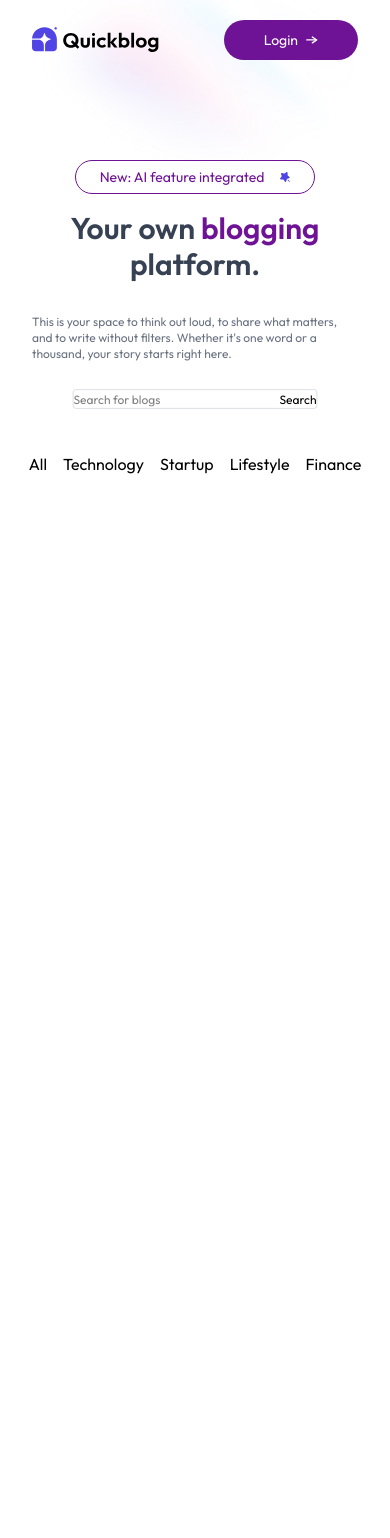
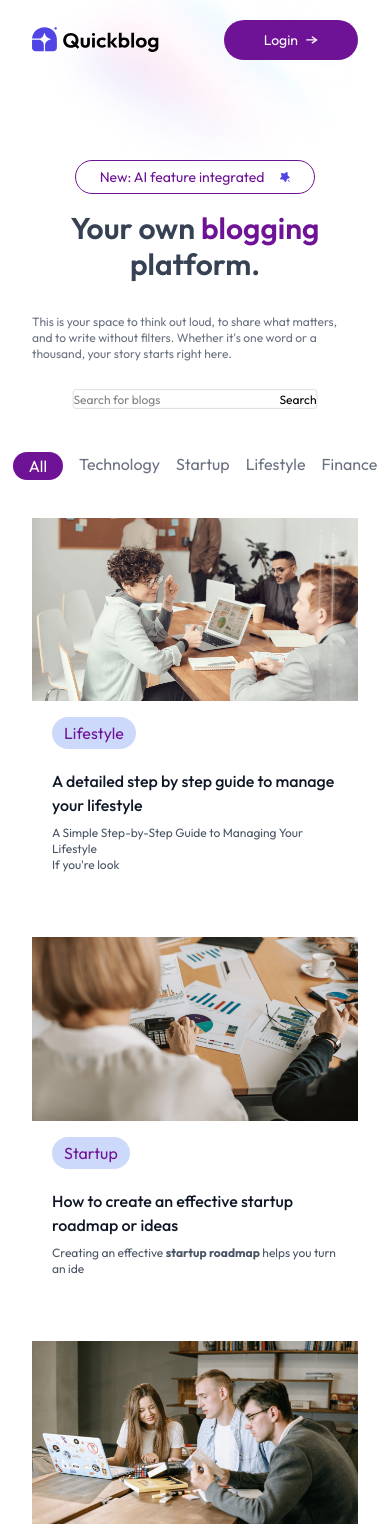
Before and after one commit to pradyumn8/StackPost-, a React (Vite) app in the folder client/: page / in a window 390 px wide. Shown: the top 1538 px of the page. Before the commit the page ends 844 px from the top, so only its background shows below. Built offline with nearby package versions, Linux system fonts and the light colour scheme.

Commit message:
User Interface is almost done

```diff
--- a/client/package.json
+++ b/client/package.json
@@ -11,6 +11,7 @@
   },
   "dependencies": {
     "@tailwindcss/vite": "^4.1.8",
+    "motion": "^12.16.0",
     "react": "^19.1.0",
     "react-dom": "^19.1.0",
     "react-router-dom": "^7.6.2",
--- a/client/src/App.jsx
+++ b/client/src/App.jsx
@@ -8,7 +8,7 @@ const App = () => {
     <div>
       <Routes>
         <Route path='/' element={<Home/>} />
-        <Route path='/blog' element={<Blog/>} />
+        <Route path='/blog/:id' element={<Blog/>} />
       </Routes>
     </div>
   )
--- /dev/null
+++ b/client/src/components/BlogCard.jsx
@@ -0,0 +1,21 @@
+
+const BlogCard = ({ blog }) => {
+
+    const { title, description, category, image, _id } = blog;
+
+    return (
+        <div onClick={() => Navigate(`/blog/${_id}`)}>
+            <img src={image} alt="" className='aspect-video' />
+            <span className='ml-5 mt-4 px-3 py-1 inline-block bg-primay/20 rounded-full text-x5 text-[#6f1396]'>{category}</span>
+            <div className='p-5'>
+                <h5 className='mb-2 font-medium text-gray-900'>{title}</h5>
+                <p
+                    className='mb-3 text-xs text-gray-600'
+                    dangerouslySetInnerHTML={{ __html: description.slice(0, 80) }}
+                ></p>
+            </div>
+        </div>
+    )
+}
+
+export default BlogCard
--- a/client/src/components/BlogList.jsx
+++ b/client/src/components/BlogList.jsx
@@ -1,21 +1,33 @@
-import React from 'react'
-import { blogCategories } from '../assets/assets'
+import React, { useState } from 'react'
+import { blog_data, blogCategories } from '../assets/assets'
+import { motion } from "motion/react"
+import BlogCard from './BlogCard'
 
 const BlogList = () => {
+
+    const [menu, setMenu] = useState('All')
+
   return (
     <div>
         <div className='flex justify-center gap-4 sm:gap-8 my-10 relative'>
             {blogCategories.map((item)=>(
                 <div key={item} className='relative'>
-                    <button>
+                    <button onClick={()=> setMenu(item)}
+                     className={`cursor-pointer text-gray-500 ${menu === item && 'text-white px-4 pt-0.5'}`}>
                         {item}
-                    </button>
+                        {menu === item && (
+                        <motion.div layoutId='underline'
+                        transition={{type: 'spring', stiffness: 500, damping:30}}
+                        className="absolute left-0 right-0 top-0 h-7 -z-1 bg-[#6f1396] rounded-full"></motion.div>
+                        )}
+                        </button>
                 </div>
             ))}
         </div>
         {/* -------blog cards------------ */}
-        <div></div>
-
+        <div className='grid grid-cols-1 sm:grid-cols-2 md:grid-cols-3 xl:grid-cols-4 gap-8 mb-24 mx-8 sm:mx-16 xl:mx-40'>
+            {blog_data.filter((blog)=> menu === "All" ? true : blog.category === menu).map((blog)=> <BlogCard key={blog._id} blog={blog} />)}
+        </div>
     </div>
   )
 }
--- /dev/null
+++ b/client/src/components/Newsletter.jsx
@@ -0,0 +1,16 @@
+import React from 'react'
+
+const Newsletter = () => {
+  return (
+    <div>
+        <h1>Never Mis a Blog!</h1>
+        <p>Subscribe to get the latest blog, new tech, and exclusive news.</p>
+        <form className=''>
+            <input type="text" placeholder='Enter your email id' className='border border-gray-300 rounded-md h-full border-r-0 outline-none w-full rouneded-r-none px-3 text-gray-500' required />
+            <button type='submit' className='md:px-12 px-8 h-full text-white bg-primay/80 hover:bg-purple-800 transform-all cursor-pointer rounded-l-none'>Subscribe</button>
+        </form>
+    </div>
+  )
+}
+
+export default Newsletter
```
Also changed, not shown: 1 other file (tests, documents, lock files or other folders).
